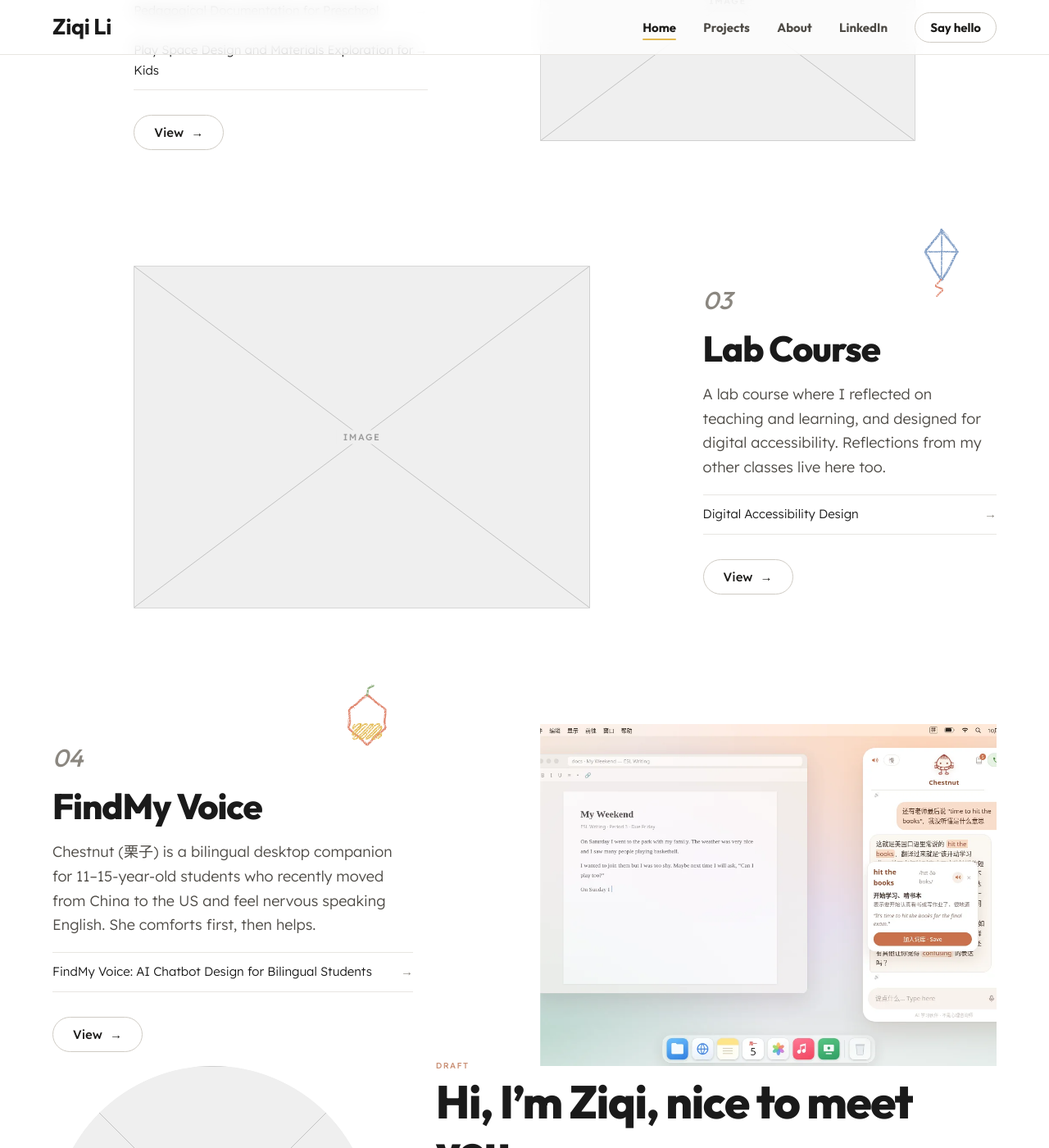
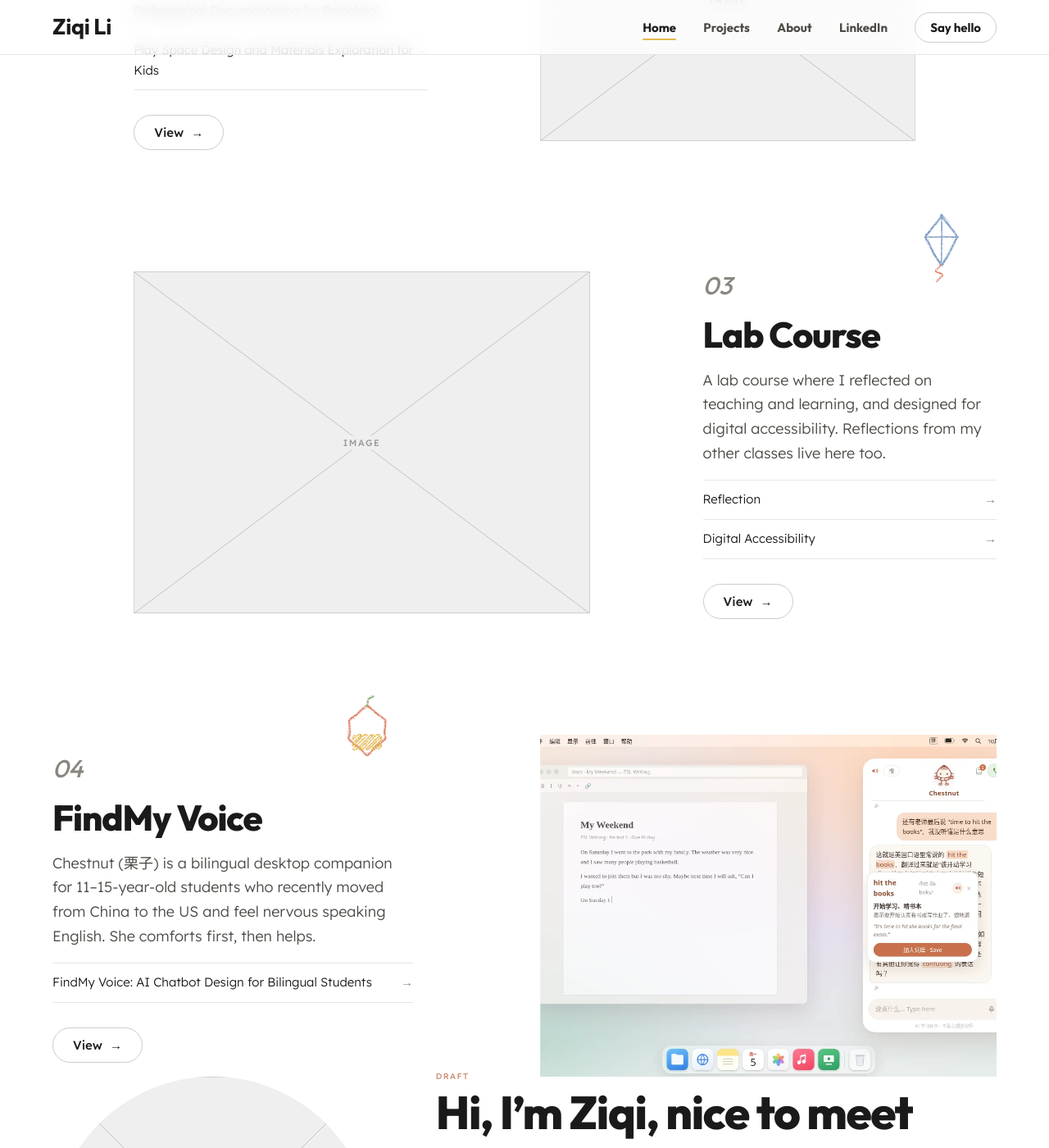
Before and after one commit to lizilizi0422-cmd/lizilizi0422-cmd.github.io, a Jekyll site: the page built from index.html, in a window 1280 px wide and 1400 px high, scrolled down 2898 px. Shown: the whole window at 82% size. Built offline with Jekyll 4.4.1, drawn with Linux system fonts in a browser that asks for light colours; nearby versions of some CDN libraries; some web fonts are replaced.

Commit message:
Homepage: Lab row Reflection + Digital Accessibility links; single Outfit/Lexend type system

```diff
--- a/_layouts/home-d2.html
+++ b/_layouts/home-d2.html
@@ -48,6 +48,7 @@ layout: default
           <h3 class="h2"><a href="{{ d.link | relative_url }}">{{ wn[i] }}</a></h3>
           <p>{{ d.text }}</p>
           {%- if i == 0 %}<ul class="sub-links" aria-label="Projects in Toy Design"><li><a href="{{ d.link | relative_url }}">Toy design projects <mark class="d-tbd">[draft]</mark></a></li></ul>
+          {%- elsif i == 2 %}<ul class="sub-links" aria-label="Projects in {{ wn[i] }}"><li><a href="{{ '/projects/lab-practicum/#reflections' | relative_url }}">Reflection</a></li><li><a href="{{ '/projects/lab-practicum/digital-accessibility/' | relative_url }}">Digital Accessibility</a></li></ul>
           {%- elsif d.projects %}<ul class="sub-links" aria-label="Projects in {{ wn[i] }}">{%- for l in d.projects %}<li><a href="{{ l.url | relative_url }}">{{ l.label }}</a></li>{% endfor %}</ul>{%- endif %}
           <a class="btn btn-line" href="{{ d.link | relative_url }}">View <span class="visually-hidden">{{ wn[i] }}</span><span class="arr" aria-hidden="true">→</span></a>
         </div>
--- a/assets/css/home-d2.css
+++ b/assets/css/home-d2.css
@@ -175,3 +175,8 @@ body.hv-d2{--acc:#E07A93}
 .hv-d2 .hf{padding-bottom:40px}
 .hv-d2 .d2-dirs{padding-top:40px}
 @media (max-width:700px){.hv-d2 .hf{padding-bottom:24px}.hv-d2 .d2-dirs{padding-top:24px}}
+/* one type system on the homepage: Outfit (display) + Lexend (text) */
+body.hv-d2,body.hv-d2 p,body.hv-d2 li,body.hv-d2 small,body.hv-d2 figcaption,body.hv-d2 .sub-links a,body.hv-d2 .btn,body.hv-d2 .ph-label,body.hv-d2 .kicker,body.hv-d2 .mini,body.hv-d2 .site-footer{font-family:"Lexend",system-ui,sans-serif}
+body.hv-d2 h1,body.hv-d2 h2,body.hv-d2 h3,body.hv-d2 h4,body.hv-d2 .h1,body.hv-d2 .h2,body.hv-d2 .dir-num,body.hv-d2 .brand,body.hv-d2 .site-header a,body.hv-d2 .m-track span,body.hv-d2 .d-down,body.hv-d2 .hf-stk,body.hv-d2 .footer-name,body.hv-d2 .site-footer h2,body.hv-d2 .site-footer .brand{font-family:"Outfit",system-ui,sans-serif}
+body.hv-d2 .nm-kw{font-family:"Baloo 2",sans-serif}
+body.hv-d2 button,body.hv-d2 .menu-label{font-family:"Outfit",system-ui,sans-serif}
```
